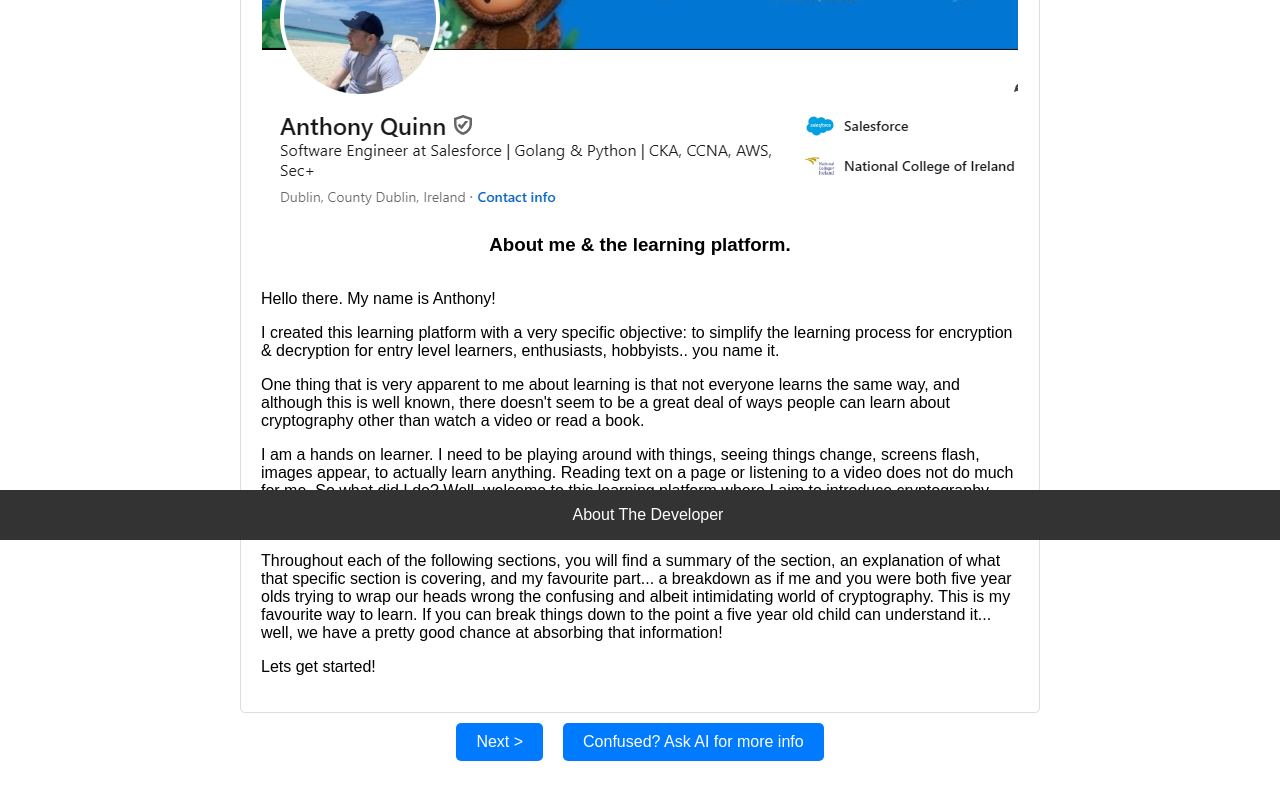
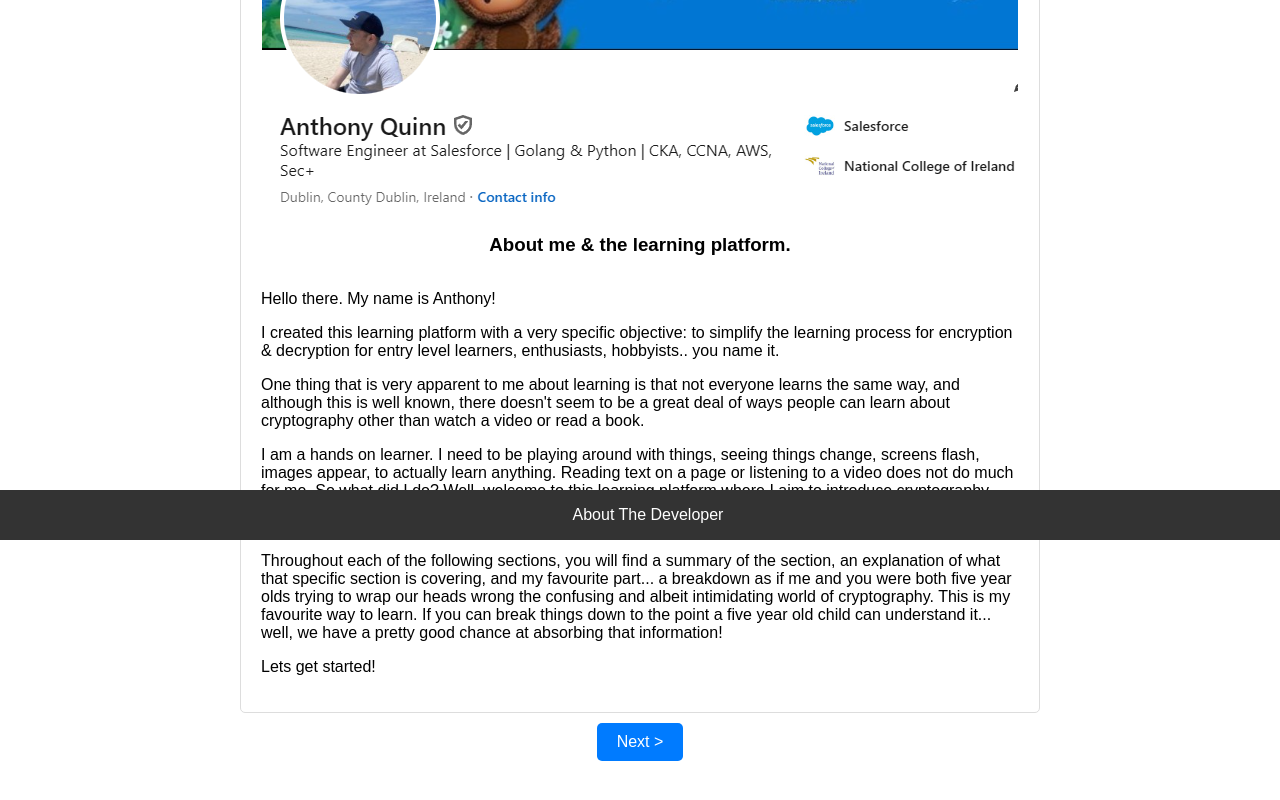
Before and after one commit to AnthonyQ98/Lock-and-Learn, a React (Create React App) app in the folder frontend/: page /learning-platform in a window 1280 px wide. Shown: the part 260-1060 px from the top of the page. Built offline with nearby package versions, Linux system fonts and the light colour scheme.

Commit message:
Adding in complete the final quiz button & removing AI prompt button from intro slide

```diff
--- a/frontend/src/components/Pages/LearningPlatform.js
+++ b/frontend/src/components/Pages/LearningPlatform.js
@@ -246,7 +246,7 @@ const LearningPlatform = () => {
           <Section {...sections[currentSection]} />
         )}
 
-        {currentSection != 0 && aiResponse && (
+        {currentSection !== 0 && aiResponse && (
           <div className="section">
             <h3>AI Response (powered by Google Gemini)</h3>
             <p>{aiResponse}</p>
@@ -266,7 +266,14 @@ const LearningPlatform = () => {
             </button>
           )}
         </div>
-        <button className="arrow-button" onClick={handleDetailBoxClick}>Confused? Ask AI for more info</button>
+        {currentSection !== 0 && (
+          <button className="arrow-button" onClick={handleDetailBoxClick}>Confused? Ask AI for more info</button>
+        )}
+        {currentSection === sections.length - 1 && (
+          <button className="arrow-button">
+            Complete the final quiz
+          </button>
+        )}
       </div>
     </div>
   );
```
